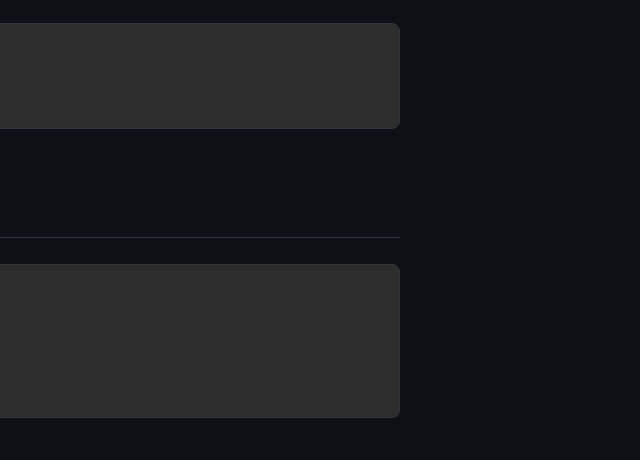
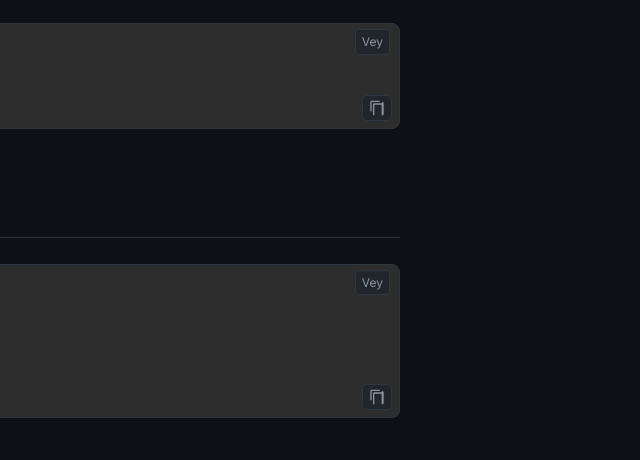
Before and after one commit to datashe192/Vey, a plain HTML site: page index.html in a window 1280 px wide. Shown: the part 343-803 px from the top of the page, 640-1280 px from the left. Drawn offline with nearby package versions, Linux system fonts and the light colour scheme.

Commit message:
Update index.html

```diff
--- a/index.html
+++ b/index.html
@@ -12,7 +12,6 @@
   <link href="https://cdnjs.cloudflare.com/ajax/libs/prism/1.29.0/themes/prism-tomorrow.min.css" rel="stylesheet" />
   <script src="https://cdnjs.cloudflare.com/ajax/libs/prism/1.29.0/prism.min.js"></script>
   <script src="https://cdnjs.cloudflare.com/ajax/libs/prism/1.29.0/components/prism-clike.min.js"></script>
-  <script src="https://cdnjs.cloudflare.com/ajax/libs/prism/1.29.0/components/prism-javascript.min.js"></script>
 
   <style>
     body {
@@ -74,9 +73,23 @@
       font-size: 0.95rem;
     }
 
+    /* Vey label */
+    .lang-label {
+      position: absolute;
+      top: 6px;
+      right: 10px;
+      background: #21262d;
+      color: #8b949e;
+      font-size: 0.75rem;
+      padding: 2px 6px;
+      border-radius: 4px;
+      border: 1px solid #30363d;
+    }
+
+    /* Copy button */
     .copy-btn {
       position: absolute;
-      top: 8px;
+      bottom: 8px;
       right: 8px;
       background: #21262d;
       border: 1px solid #30363d;
@@ -86,19 +99,13 @@
       align-items: center;
       justify-content: center;
       cursor: pointer;
-      opacity: 0;
-      transition: opacity 0.2s;
+      transition: border-color 0.2s;
     }
 
     .copy-btn svg {
       width: 16px;
       height: 16px;
       fill: #8b949e;
-    }
-
-    .code-block:hover .copy-btn,
-    .code-block:focus-within .copy-btn {
-      opacity: 1;
     }
 
     .copy-btn.copied {
@@ -132,6 +139,7 @@
   <main>
     <h2># Variables</h2>
     <div class="code-block">
+      <span class="lang-label">Vey</span>
       <button class="copy-btn" title="Copy">
         <svg viewBox="0 0 24 24"><path d="M16 1H4c-1.1 0-2 .9-2 2v14h2V3h12V1zm3 4H8c-1.1 0-2 .9-2 2v16h14c1.1 0 2-.9 2-2V5c0-1.1-.9-2-2-2zm0 18H8V7h11v16z"/></svg>
       </button>
@@ -142,6 +150,7 @@ let active = true</code></pre>
 
     <h2># Functions</h2>
     <div class="code-block">
+      <span class="lang-label">Vey</span>
       <button class="copy-btn" title="Copy">
         <svg viewBox="0 0 24 24"><path d="M16 1H4c-1.1 0-2 .9-2 2v14h2V3h12V1zm3 4H8c-1.1 0-2 .9-2 2v16h14c1.1 0 2-.9 2-2V5c0-1.1-.9-2-2-2zm0 18H8V7h11v16z"/></svg>
       </button>
@@ -154,6 +163,7 @@ greet("World")</code></pre>
 
     <h2># Control Flow</h2>
     <div class="code-block">
+      <span class="lang-label">Vey</span>
       <button class="copy-btn" title="Copy">
         <svg viewBox="0 0 24 24"><path d="M16 1H4c-1.1 0-2 .9-2 2v14h2V3h12V1zm3 4H8c-1.1 0-2 .9-2 2v16h14c1.1 0 2-.9 2-2V5c0-1.1-.9-2-2-2zm0 18H8V7h11v16z"/></svg>
       </button>
@@ -168,6 +178,7 @@ if x > 5 {
 
     <h2># Loops</h2>
     <div class="code-block">
+      <span class="lang-label">Vey</span>
       <button class="copy-btn" title="Copy">
         <svg viewBox="0 0 24 24"><path d="M16 1H4c-1.1 0-2 .9-2 2v14h2V3h12V1zm3 4H8c-1.1 0-2 .9-2 2v16h14c1.1 0 2-.9 2-2V5c0-1.1-.9-2-2-2zm0 18H8V7h11v16z"/></svg>
       </button>
@@ -178,6 +189,7 @@ if x > 5 {
 
     <h2># Data Structures</h2>
     <div class="code-block">
+      <span class="lang-label">Vey</span>
       <button class="copy-btn" title="Copy">
         <svg viewBox="0 0 24 24"><path d="M16 1H4c-1.1 0-2 .9-2 2v14h2V3h12V1zm3 4H8c-1.1 0-2 .9-2 2v16h14c1.1 0 2-.9 2-2V5c0-1.1-.9-2-2-2zm0 18H8V7h11v16z"/></svg>
       </button>
```
